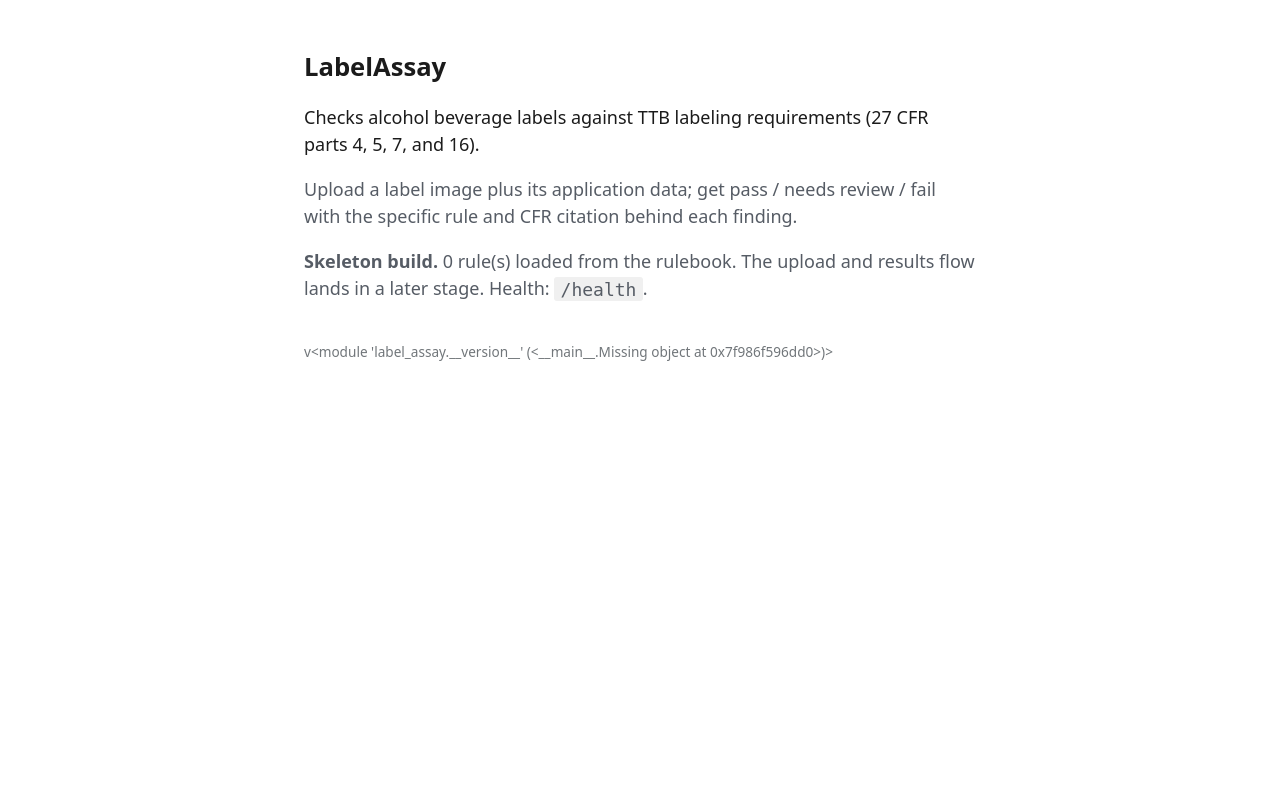
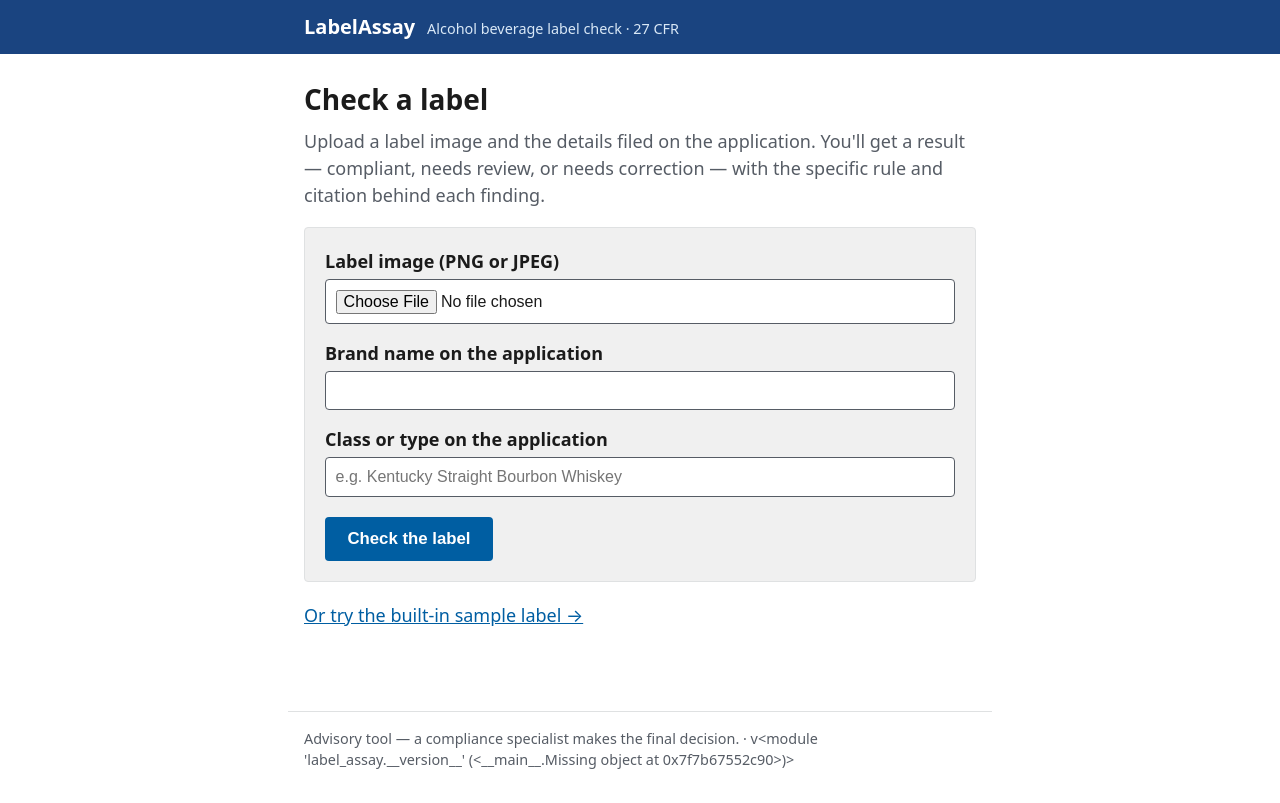
Before and after one commit to haksanlulz/label-assay, a FastAPI app: page / in a window 1280 px wide. Before the commit the page ends 361 px from the top, so only its background shows below. Run offline with FastAPI, Linux system fonts and the light colour scheme.

Commit message:
feat: single-label web UI — upload to a federal-styled verdict page
Server-rendered FastAPI + Jinja, no client JS (the flow works with scripting
off). Upload a label image + application fields -> a verdict page: the overall
result as an alert (first-person "needs your review", TTB's "needs correction"
for a failure), each finding with its verdict badge, CFR citation, and detail,
and a word-level list of any warning-text differences. Status is never carried
by color alone.

- web/service: ties OCR + extraction + verify; infrastructure failures become a
  clean ExtractionUnavailable message, never a 500 stack trace.
- self-contained USWDS-token stylesheet (no external CSS — fits the no-outbound
  theme, and every rule is explainable); 18px base, 44px targets, focus rings.
- upload validation: 5 MB cap + PNG/JPEG magic-byte check.
- /sample runs the bundled label for a one-click demo. Finding carries optional
  word-diff data for the reviewer.

58 tests. Verified live in the browser: the form renders, and /sample returns
Compliant with four cited findings.

Assisted-by: Claude (claude-opus-4-8)
Co-Authored-By: Claude Opus 4.8 <noreply@anthropic.com>

```diff
--- a/src/label_assay/domain/models.py
+++ b/src/label_assay/domain/models.py
@@ -40,6 +40,9 @@ class Finding(BaseModel):
     citation: str
     verdict: Verdict
     detail: str
+    # Optional word-level differences (op, expected_span, found_span) for showing
+    # a reviewer exactly what deviates — e.g. from the warning-text comparison.
+    diff: list[tuple[str, str, str]] = []
 
 
 class LabelReport(BaseModel):
--- a/src/label_assay/verify/engine.py
+++ b/src/label_assay/verify/engine.py
@@ -46,8 +46,8 @@ def infer_beverage_class(class_type: str | None) -> str:
     return "spirits"
 
 
-def _finding(rule: Rule, verdict: Verdict, detail: str) -> Finding:
-    return Finding(rule_id=rule.id, citation=rule.citation, verdict=verdict, detail=detail)
+def _finding(rule: Rule, verdict: Verdict, detail: str, diff: tuple = ()) -> Finding:
+    return Finding(rule_id=rule.id, citation=rule.citation, verdict=verdict, detail=detail, diff=list(diff))
 
 
 def _match_warning_verbatim(rule: Rule, ctx: VerifyContext) -> Finding:
@@ -61,7 +61,7 @@ def _match_warning_verbatim(rule: Rule, ctx: VerifyContext) -> Finding:
         # routes to review rather than a silent auto-fail.
         WarningVerdict.ABSENT: Verdict.NEEDS_REVIEW,
     }
-    return _finding(rule, mapping[result.verdict], result.detail)
+    return _finding(rule, mapping[result.verdict], result.detail, result.diff)
 
 
 def _match_brand(rule: Rule, ctx: VerifyContext) -> Finding:
--- a/src/label_assay/web/app.py
+++ b/src/label_assay/web/app.py
@@ -1,45 +1,122 @@
 """FastAPI application — the imperative shell.
 
-Day-1 skeleton: a landing page and a health check that reports subsystem
-readiness. The upload, verification, and batch routes wire in at later stages.
+A single-label flow: upload a label image plus the application details, get a
+verdict page. Server-rendered, no client JavaScript — the whole flow works with
+scripting disabled. Infrastructure failures render a clean message, never a
+stack trace.
 """
 
 from __future__ import annotations
 
 from pathlib import Path
 
-from fastapi import FastAPI, Request
+from fastapi import FastAPI, Form, Request, UploadFile
 from fastapi.responses import HTMLResponse
+from fastapi.staticfiles import StaticFiles
 from fastapi.templating import Jinja2Templates
 
 from label_assay import __version__
+from label_assay.config import get_settings
+from label_assay.domain.models import Application, Verdict
 from label_assay.rulebook.loader import load_rulebook
+from label_assay.web.service import ExtractionUnavailable, check_label, default_extractor
 
-_TEMPLATES = Jinja2Templates(directory=str(Path(__file__).parent / "templates"))
+_WEB = Path(__file__).parent
+_TEMPLATES = Jinja2Templates(directory=str(_WEB / "templates"))
+
+_MAX_BYTES = 5 * 1024 * 1024
+_MAGIC = (b"\x89PNG\r\n\x1a\n", b"\xff\xd8\xff")
+
+# First-person for the uncertain state (research: it reduces over-reliance), and
+# TTB's own "needs correction" vocabulary for a failure rather than a red "error".
+_VERDICT_COPY = {
+    Verdict.PASS: ("Compliant", "This label passed every automated check below."),
+    Verdict.NEEDS_REVIEW: (
+        "Needs your review",
+        "I couldn't verify everything automatically. Please check the items marked for review below.",
+    ),
+    Verdict.FAIL: (
+        "Needs correction",
+        "This label has at least one problem that needs correction. See the findings below.",
+    ),
+}
 
 app = FastAPI(title="LabelAssay", version=__version__)
+app.mount("/static", StaticFiles(directory=str(_WEB / "static")), name="static")
+
+
+def _find_sample() -> Path | None:
+    for base in (Path.cwd(), _WEB.parents[2]):
+        candidate = base / "samples" / "bourbon_compliant.png"
+        if candidate.exists():
+            return candidate
+    return None
+
+
+def _ctx(extra: dict) -> dict:
+    return {"version": __version__, **extra}
+
+
+def _report_page(request: Request, report) -> HTMLResponse:
+    heading, summary = _VERDICT_COPY.get(report.verdict, ("Result", ""))
+    return _TEMPLATES.TemplateResponse(
+        request, "result.html", _ctx({"report": report, "heading": heading, "summary": summary})
+    )
+
+
+def _error_page(request: Request, message: str, status: int = 200) -> HTMLResponse:
+    return _TEMPLATES.TemplateResponse(
+        request, "error.html", _ctx({"message": message}), status_code=status
+    )
 
 
 @app.get("/health")
 def health() -> dict[str, object]:
-    """Readiness of each subsystem, so an uptime check or a reviewer sees a
-    degraded state rather than a blank 500. The extractor reports 'not-wired'
-    until the Day-3 stage lands."""
     rulebook = load_rulebook()
+    settings = get_settings()
     return {
         "status": "ok",
         "version": __version__,
         "rulebook_version": rulebook.version,
         "rulebook_rules": len(rulebook.rules),
-        "extractor": "not-wired",
+        "extractor": "ready" if settings.anthropic_api_key else "not-configured",
     }
 
 
 @app.get("/", response_class=HTMLResponse)
 def index(request: Request) -> HTMLResponse:
-    rulebook = load_rulebook()
-    return _TEMPLATES.TemplateResponse(
-        request,
-        "index.html",
-        {"version": __version__, "rule_count": len(rulebook.rules)},
-    )
+    return _TEMPLATES.TemplateResponse(request, "index.html", _ctx({}))
+
+
+@app.post("/check", response_class=HTMLResponse)
+async def check(
+    request: Request,
+    image: UploadFile,
+    brand_name: str = Form(...),
+    class_type: str = Form(...),
+) -> HTMLResponse:
+    data = await image.read()
+    if len(data) > _MAX_BYTES:
+        return _error_page(request, "That image is larger than 5 MB. Please use a smaller file.", 413)
+    if not data.startswith(_MAGIC):
+        return _error_page(request, "That file doesn't look like a PNG or JPEG image.", 415)
+
+    application = Application(brand_name=brand_name.strip(), class_type=class_type.strip())
+    try:
+        report = check_label(data, application, extractor=default_extractor(get_settings()))
+    except ExtractionUnavailable as exc:
+        return _error_page(request, str(exc))
+    return _report_page(request, report)
+
+
+@app.get("/sample", response_class=HTMLResponse)
+def sample(request: Request) -> HTMLResponse:
+    path = _find_sample()
+    if path is None:
+        return _error_page(request, "The sample label isn't available on this server.")
+    application = Application(brand_name="Old Tom Distillery", class_type="Kentucky Straight Bourbon Whiskey")
+    try:
+        report = check_label(path.read_bytes(), application, extractor=default_extractor(get_settings()))
+    except ExtractionUnavailable as exc:
+        return _error_page(request, str(exc))
+    return _report_page(request, report)
--- /dev/null
+++ b/src/label_assay/web/static/app.css
@@ -0,0 +1,105 @@
+/* Self-contained federal styling.
+ *
+ * Uses U.S. Web Design System design tokens (the public federal color, type, and
+ * spacing values) in a hand-written stylesheet rather than pulling the full USWDS
+ * bundle — the prototype stays self-contained (no external CSS), which suits a
+ * network that blocks outbound requests, and every rule here is explainable.
+ * Base text 18px and 44px targets suit an older reviewer; status is never carried
+ * by color alone (each state has a text label and a distinct left border).
+ */
+
+:root {
+  --ink: #1b1b1b;
+  --muted: #565c65;
+  --primary: #005ea2;
+  --primary-dark: #1a4480;
+  --bg: #ffffff;
+  --bg-subtle: #f0f0f0;
+  --border: #dfe1e2;
+  --ok-bg: #ecf3ec; --ok-line: #00a91c; --ok-ink: #446017;
+  --warn-bg: #faf3d1; --warn-line: #ffbe2e; --warn-ink: #8a7500;
+  --err-bg: #f4e3db; --err-line: #d54309; --err-ink: #8c2a08;
+  --info-bg: #e7f6f8; --info-line: #009ec1; --info-ink: #07648d;
+}
+
+* { box-sizing: border-box; }
+body {
+  margin: 0; color: var(--ink); background: var(--bg);
+  font-family: system-ui, -apple-system, "Segoe UI", Roboto, sans-serif;
+  font-size: 18px; line-height: 1.5;
+}
+.container { max-width: 44rem; margin: 0 auto; padding: 0 1rem; }
+
+.site-header { background: var(--primary-dark); color: #fff; padding: 0.75rem 0; }
+.site-header .container { display: flex; align-items: baseline; gap: 0.75rem; flex-wrap: wrap; }
+.site-title { color: #fff; font-weight: 700; font-size: 1.25rem; text-decoration: none; }
+.site-tag { color: #d9e8f6; font-size: 0.9rem; }
+main.container { padding-top: 1.5rem; padding-bottom: 2rem; }
+.site-footer { color: var(--muted); font-size: 0.9rem; border-top: 1px solid var(--border);
+  margin-top: 2rem; padding-top: 1rem; padding-bottom: 2rem; }
+
+h1 { font-size: 1.75rem; margin: 0 0 0.5rem; }
+h2 { font-size: 1.3rem; margin: 1.75rem 0 0.5rem; }
+.lead { color: var(--muted); margin-top: 0; }
+a { color: var(--primary); }
+.back { display: inline-block; margin-bottom: 1rem; }
+
+/* form */
+.card { border: 1px solid var(--border); border-radius: 0.25rem; padding: 1.25rem;
+  background: var(--bg-subtle); }
+label { display: block; font-weight: 600; margin: 1rem 0 0.25rem; }
+label:first-child { margin-top: 0; }
+input[type=text], input[type=file] {
+  width: 100%; font-size: 1rem; padding: 0.6rem; border: 1px solid #565c65;
+  border-radius: 0.25rem; background: #fff;
+}
+input:focus, button:focus, a:focus { outline: 0.25rem solid #2491ff; outline-offset: 2px; }
+button {
+  margin-top: 1.25rem; min-height: 44px; padding: 0.6rem 1.4rem; font-size: 1.05rem;
+  font-weight: 600; color: #fff; background: var(--primary); border: 0;
+  border-radius: 0.25rem; cursor: pointer;
+}
+button:hover { background: var(--primary-dark); }
+
+/* alert (verdict banner) */
+.alert { border-left: 0.5rem solid; padding: 1rem 1.25rem; margin: 0.5rem 0 1rem;
+  border-radius: 0 0.25rem 0.25rem 0; }
+.alert__heading { font-weight: 700; font-size: 1.2rem; margin: 0 0 0.25rem; }
+.alert p { margin: 0; }
+.alert--pass { background: var(--ok-bg); border-color: var(--ok-line); }
+.alert--pass .alert__heading { color: var(--ok-ink); }
+.alert--needs_review { background: var(--warn-bg); border-color: var(--warn-line); }
+.alert--needs_review .alert__heading { color: var(--warn-ink); }
+.alert--fail { background: var(--err-bg); border-color: var(--err-line); }
+.alert--fail .alert__heading { color: var(--err-ink); }
+.alert--info { background: var(--info-bg); border-color: var(--info-line); }
+.alert--info .alert__heading { color: var(--info-ink); }
+
+/* findings */
+.findings { list-style: none; padding: 0; margin: 0; }
+.finding { border: 1px solid var(--border); border-left: 0.375rem solid var(--border);
+  border-radius: 0.25rem; padding: 0.75rem 1rem; margin-bottom: 0.75rem; }
+.finding--pass { border-left-color: var(--ok-line); }
+.finding--needs_review { border-left-color: var(--warn-line); }
+.finding--fail { border-left-color: var(--err-line); }
+.finding--not_evaluable { border-left-color: var(--muted); }
+.finding__head { display: flex; align-items: center; gap: 0.6rem; flex-wrap: wrap; }
+.badge { font-size: 0.8rem; font-weight: 700; text-transform: uppercase; letter-spacing: 0.03em;
+  padding: 0.15rem 0.5rem; border-radius: 0.25rem; border: 1px solid; white-space: nowrap; }
+.badge--pass { color: var(--ok-ink); border-color: var(--ok-line); background: var(--ok-bg); }
+.badge--needs_review { color: var(--warn-ink); border-color: var(--warn-line); background: var(--warn-bg); }
+.badge--fail { color: var(--err-ink); border-color: var(--err-line); background: var(--err-bg); }
+.badge--not_evaluable { color: var(--muted); border-color: var(--muted); background: var(--bg-subtle); }
+.finding__cite { font-size: 0.85rem; color: var(--muted); font-variant-numeric: tabular-nums; }
+.finding__detail { margin: 0.5rem 0 0; }
+
+/* warning text differences */
+.diff { margin-top: 0.75rem; padding: 0.75rem; background: var(--bg-subtle); border-radius: 0.25rem; }
+.diff__label { font-weight: 600; margin: 0 0 0.4rem; }
+.diff ul { margin: 0; padding-left: 1.25rem; }
+.diff li { margin: 0.2rem 0; }
+.diff .expected { text-decoration: line-through; }
+.diff .found { text-decoration: underline; }
+
+.sr-only { position: absolute; width: 1px; height: 1px; padding: 0; margin: -1px;
+  overflow: hidden; clip: rect(0,0,0,0); white-space: nowrap; border: 0; }
--- /dev/null
+++ b/src/label_assay/web/templates/base.html
@@ -0,0 +1,24 @@
+<!doctype html>
+<html lang="en">
+<head>
+  <meta charset="utf-8">
+  <meta name="viewport" content="width=device-width, initial-scale=1">
+  <title>{% block title %}LabelAssay{% endblock %}</title>
+  <link rel="stylesheet" href="/static/app.css">
+</head>
+<body>
+  <header class="site-header">
+    <div class="container">
+      <a class="site-title" href="/">LabelAssay</a>
+      <span class="site-tag">Alcohol beverage label check &middot; 27 CFR</span>
+    </div>
+  </header>
+  <main class="container">
+    {% block main %}{% endblock %}
+  </main>
+  <footer class="container site-footer">
+    Advisory tool &mdash; a compliance specialist makes the final decision.
+    {% if version %}<span aria-hidden="true">&middot;</span> v{{ version }}{% endif %}
+  </footer>
+</body>
+</html>
--- a/src/label_assay/web/templates/index.html
+++ b/src/label_assay/web/templates/index.html
@@ -1,32 +1,23 @@
-<!doctype html>
-<html lang="en">
-<head>
-  <meta charset="utf-8">
-  <meta name="viewport" content="width=device-width, initial-scale=1">
-  <title>LabelAssay</title>
-  <style>
-    /* Minimal placeholder styling. The federal-native UI (USWDS compiled CSS)
-       wires in at the Day-5 stage. Base size 18px suits the older-reviewer
-       audience; contrast meets WCAG AA. */
-    body { font-family: system-ui, -apple-system, sans-serif; max-width: 42rem;
-           margin: 3rem auto; padding: 0 1rem; font-size: 18px; line-height: 1.5;
-           color: #1b1b1b; }
-    h1 { font-size: 1.6rem; margin-bottom: 0.25rem; }
-    .muted { color: #565c65; }
-    code { background: #f0f0f0; padding: 0.1em 0.35em; border-radius: 3px; }
-    footer { margin-top: 2.5rem; font-size: 0.85rem; color: #71767a; }
-  </style>
-</head>
-<body>
-  <h1>LabelAssay</h1>
-  <p>Checks alcohol beverage labels against TTB labeling requirements
-     (27 CFR parts 4, 5, 7, and 16).</p>
-  <p class="muted">Upload a label image plus its application data; get
-     pass / needs&nbsp;review / fail with the specific rule and CFR citation
-     behind each finding.</p>
-  <p class="muted"><strong>Skeleton build.</strong> {{ rule_count }} rule(s)
-     loaded from the rulebook. The upload and results flow lands in a later
-     stage. Health: <code>/health</code>.</p>
-  <footer>v{{ version }}</footer>
-</body>
-</html>
+{% extends "base.html" %}
+{% block main %}
+<h1>Check a label</h1>
+<p class="lead">Upload a label image and the details filed on the application. You'll get a
+result &mdash; compliant, needs review, or needs correction &mdash; with the specific rule
+and citation behind each finding.</p>
+
+<form class="card" method="post" action="/check" enctype="multipart/form-data">
+  <label for="image">Label image (PNG or JPEG)</label>
+  <input type="file" id="image" name="image" accept="image/png,image/jpeg" required>
+
+  <label for="brand_name">Brand name on the application</label>
+  <input type="text" id="brand_name" name="brand_name" required autocomplete="off">
+
+  <label for="class_type">Class or type on the application</label>
+  <input type="text" id="class_type" name="class_type" required autocomplete="off"
+         placeholder="e.g. Kentucky Straight Bourbon Whiskey">
+
+  <button type="submit">Check the label</button>
+</form>
+
+<p style="margin-top:1.25rem"><a href="/sample">Or try the built-in sample label &rarr;</a></p>
+{% endblock %}
```
Also changed, not shown: src/label_assay/web/service.py (added, +34 -0 lines), src/label_assay/web/templates/error.html (added, +8 -0 lines), src/label_assay/web/templates/result.html (added, +42 -0 lines), tests/test_web.py (added, +91 -0 lines).
